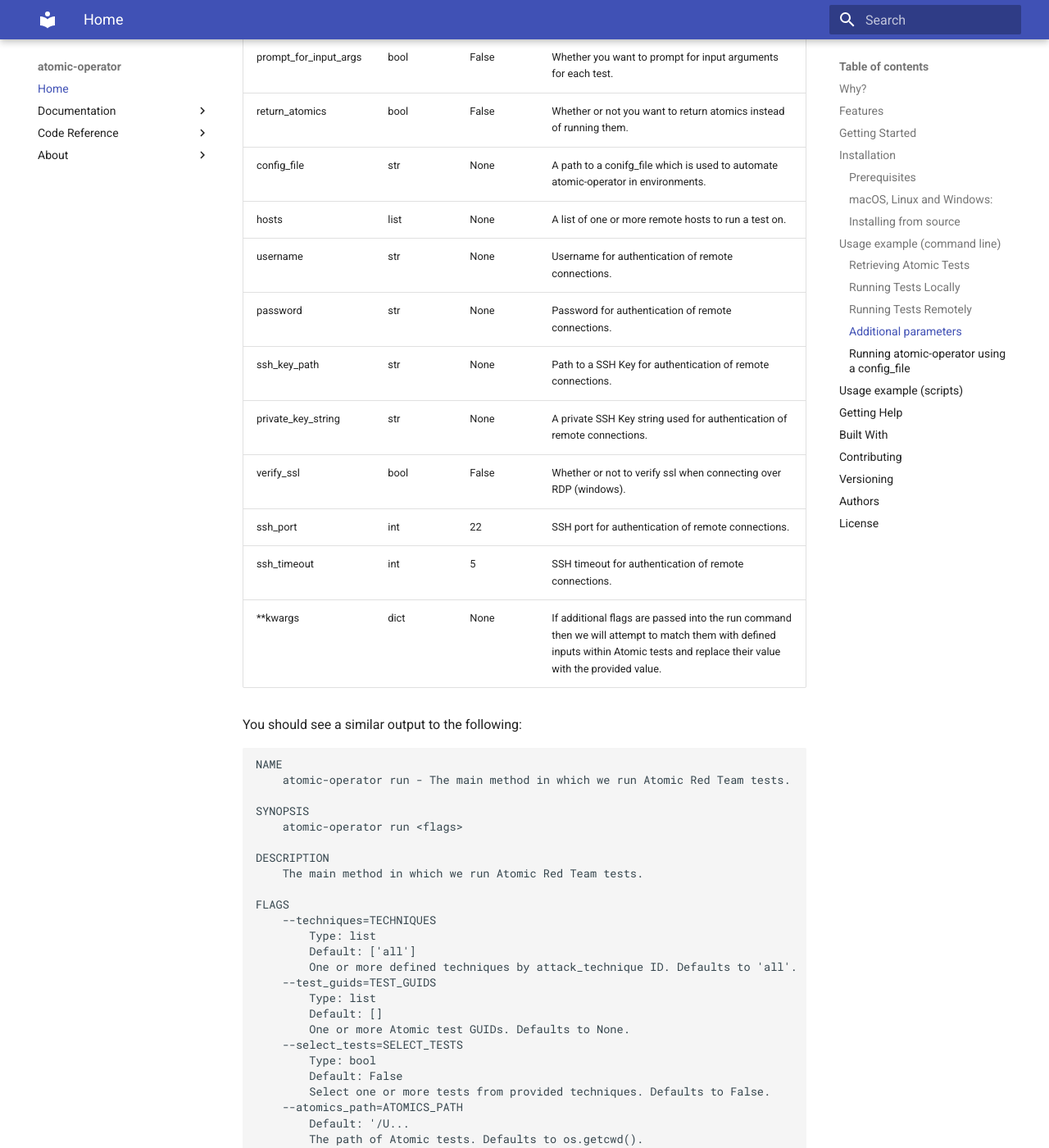
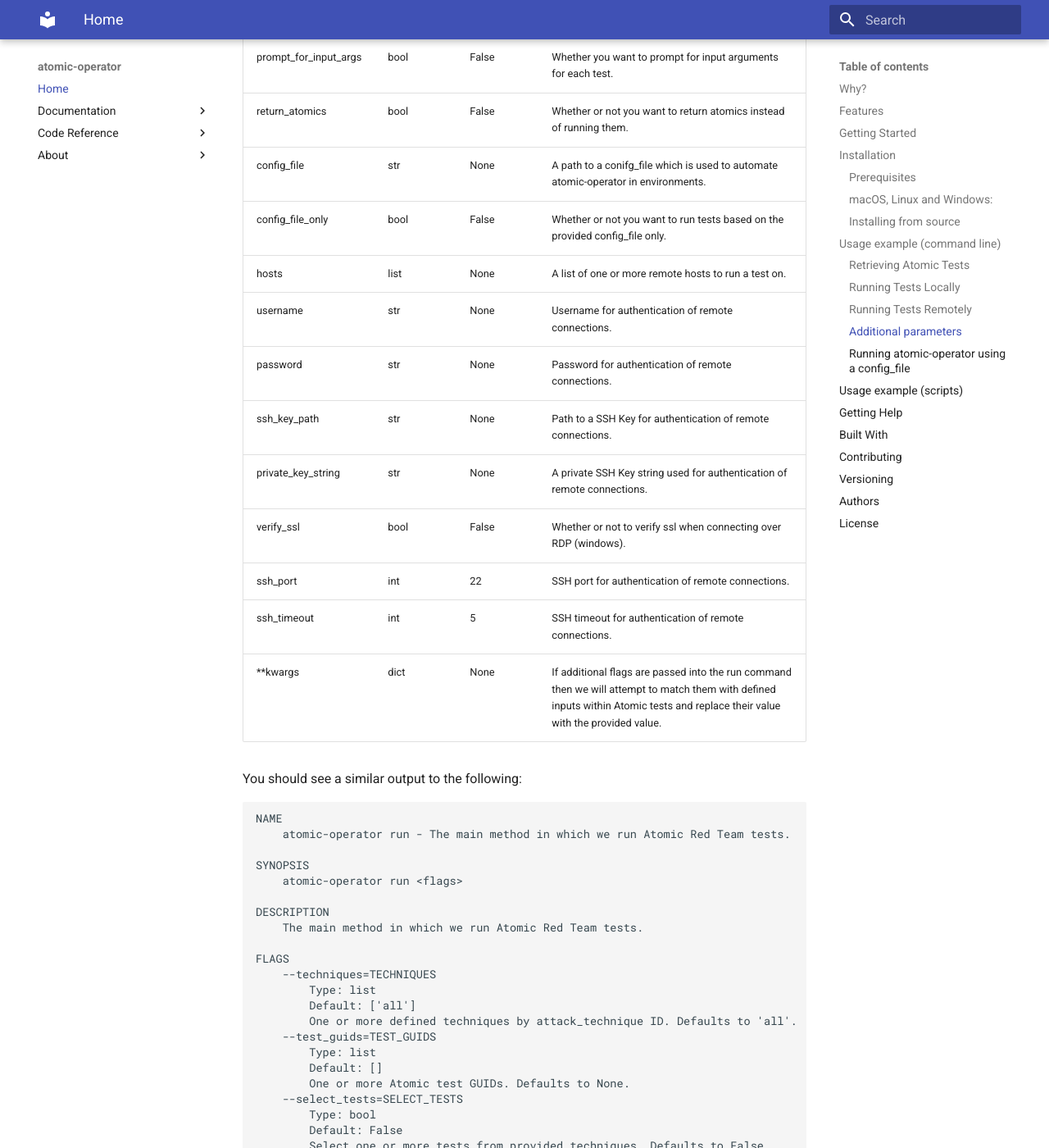
Before and after one commit to swimlane/atomic-operator, an MkDocs documentation site: the page built from docs/index.md, in a window 1280 px wide and 1400 px high, scrolled down 4607 px. Shown: the whole window at 82% size. Built offline with MkDocs 1.6.1 and Material for MkDocs 9.7.7, drawn with Linux system fonts in a browser that asks for light colours; the version menu is left out; some of the changed text lies outside the part shown.

Commit message:
Updated documentation for new parameter config_file_only #35

```diff
--- a/docs/index.md
+++ b/docs/index.md
@@ -160,6 +160,7 @@
 |prompt_for_input_args|bool|False|Whether you want to prompt for input arguments for each test.|
 |return_atomics|bool|False|Whether or not you want to return atomics instead of running them.|
 |config_file|str|None|A path to a conifg_file which is used to automate atomic-operator in environments.|
+|config_file_only|bool|False|Whether or not you want to run tests based on the provided config_file only.|
 |hosts|list|None|A list of one or more remote hosts to run a test on.|
 |username|str|None|Username for authentication of remote connections.|
 |password|str|None|Password for authentication of remote connections.|
@@ -227,6 +228,9 @@
         Type: Optional[]
         Default: None
         A path to a conifg_file which is used to automate atomic-operator in environments. Default to None.
+    --config_file_only=CONFIG_FILE_ONLY
+        Default: False
+        Whether or not you want to run tests based on the provided config_file only. Defaults to False.
     --hosts=HOSTS
         Default: []
         A list of one or more remote hosts to run a test on. Defaults to [].
```
Also changed, not shown: CHANGELOG.md (+1 -0 lines), README.md (+4 -0 lines), docs/CHANGELOG.md (+1 -0 lines).
